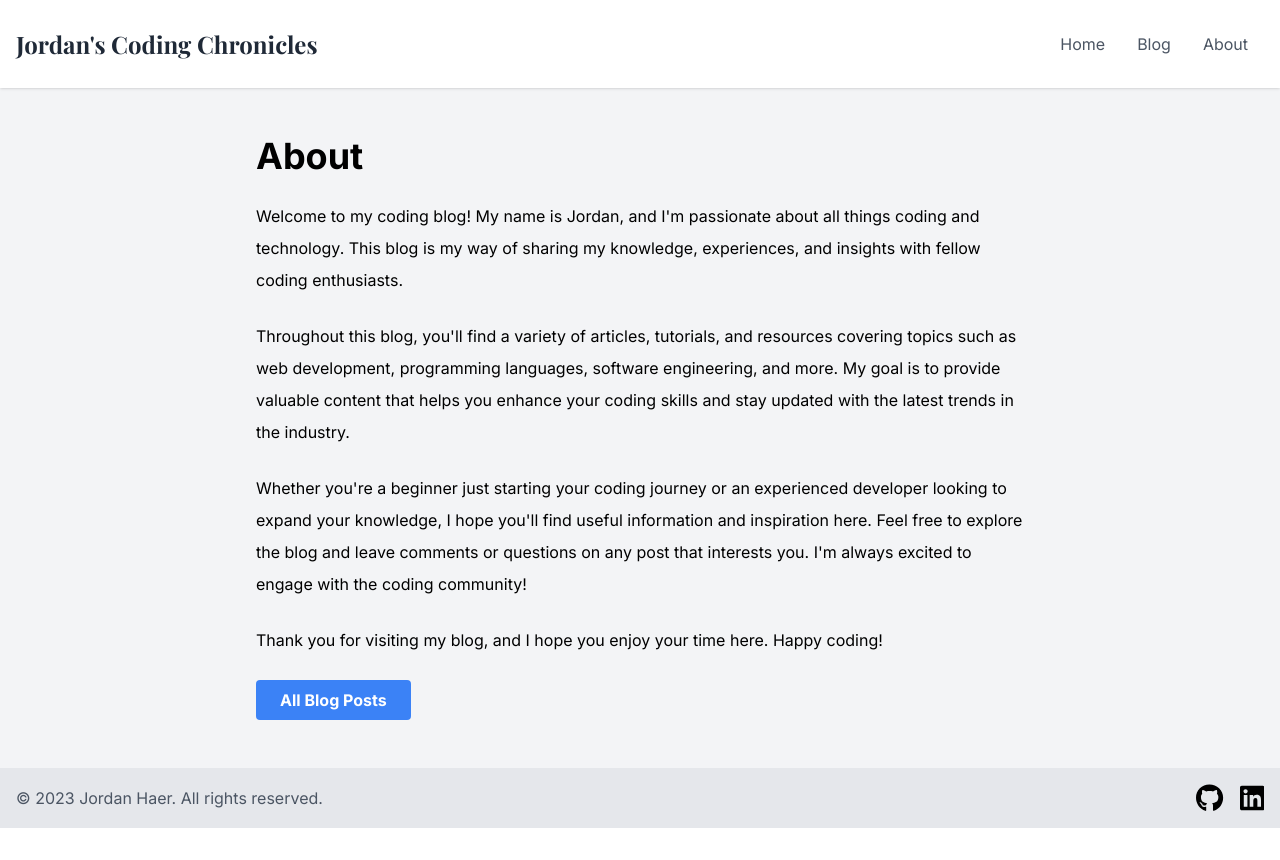
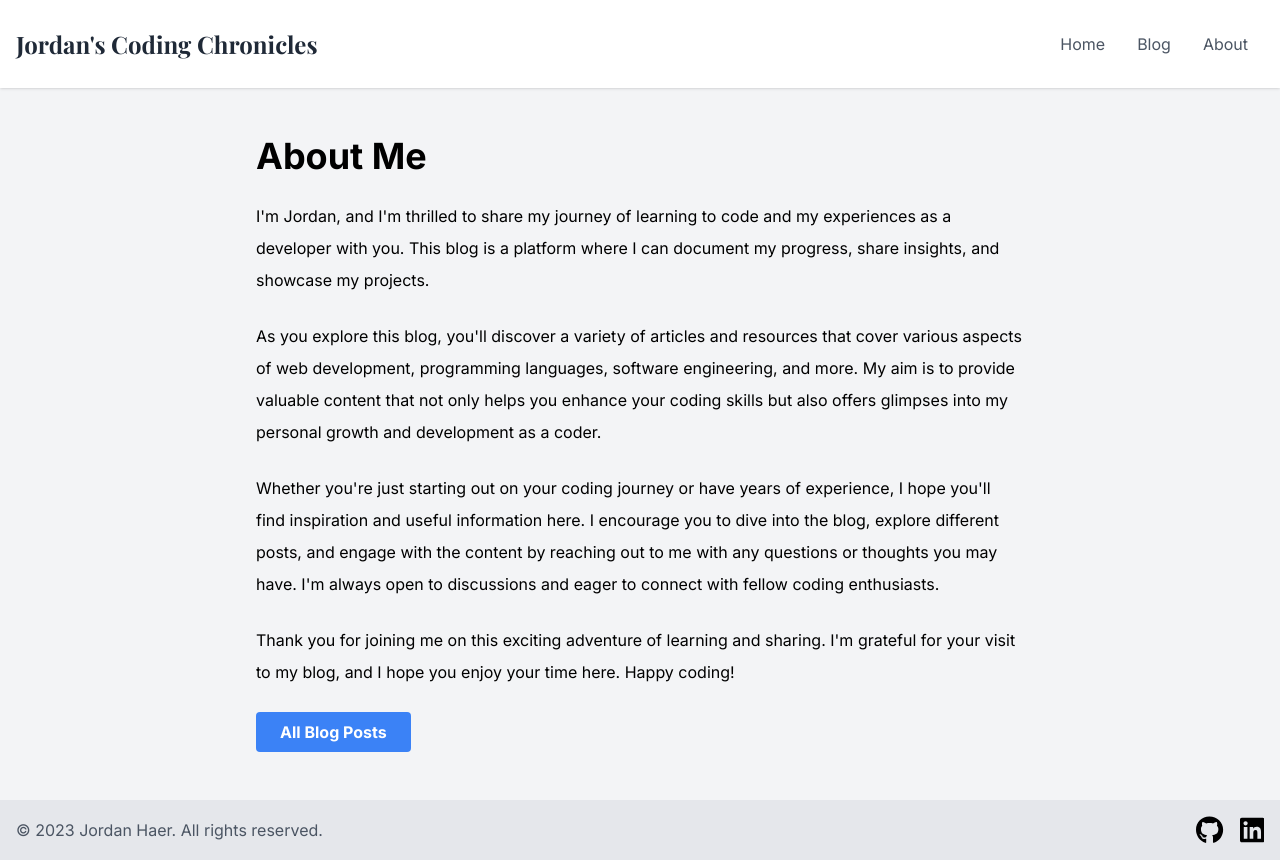
Before and after one commit to JordanHaer/coding-blog, a Next.js app: page /about in a window 1280 px wide. Before the commit the page ends 828 px from the top, so only its background shows below. Built offline with nearby package versions, Linux system fonts and the light colour scheme; a web font is replaced by a local one.

Commit message:
Changes to content

```diff
--- a/src/app/componets/AboutBody.tsx
+++ b/src/app/componets/AboutBody.tsx
@@ -6,26 +6,27 @@ export default function AboutBody() {
     <main className="flex-grow flex flex-col items-center">
       <div className="container mx-auto px-4 py-12">
         <div className="max-w-3xl mx-auto">
-          <h1 className="text-4xl font-bold mb-6">About</h1>
+          <h1 className="text-4xl font-bold mb-6">About Me</h1>
           <p className="leading-loose mb-6">
-            Welcome to my coding blog! My name is Jordan, and I&#39;m passionate about all things coding and
-            technology. This blog is my way of sharing my knowledge, experiences, and insights with fellow coding
-            enthusiasts.
+            I&#39;m Jordan, and I&#39;m thrilled to share my journey of learning to code
+            and my experiences as a developer with you. This blog is a platform where I can document my progress,
+            share insights, and showcase my projects.
           </p>
           <p className="leading-loose mb-6">
-            Throughout this blog, you&#39;ll find a variety of articles, tutorials, and resources covering topics
-            such as web development, programming languages, software engineering, and more. My goal is to provide
-            valuable content that helps you enhance your coding skills and stay updated with the latest trends in
-            the industry.
+            As you explore this blog, you&#39;ll discover a variety of articles and resources that cover various
+            aspects of web development, programming languages, software engineering, and more. My aim is to provide
+            valuable content that not only helps you enhance your coding skills but also offers glimpses into my
+            personal growth and development as a coder.
           </p>
           <p className="leading-loose mb-6">
-            Whether you&#39;re a beginner just starting your coding journey or an experienced developer looking to
-            expand your knowledge, I hope you&#39;ll find useful information and inspiration here. Feel free to
-            explore the blog and leave comments or questions on any post that interests you. I&#39;m always excited
-            to engage with the coding community!
+            Whether you&#39;re just starting out on your coding journey or have years of experience, I hope
+            you&#39;ll find inspiration and useful information here. I encourage you to dive into the blog, explore
+            different posts, and engage with the content by reaching out to me with any questions or thoughts you
+            may have. I&#39;m always open to discussions and eager to connect with fellow coding enthusiasts.
           </p>
           <p className="leading-loose mb-6">
-            Thank you for visiting my blog, and I hope you enjoy your time here. Happy coding!
+            Thank you for joining me on this exciting adventure of learning and sharing. I&#39;m grateful for your
+            visit to my blog, and I hope you enjoy your time here. Happy coding!
           </p>
           <AllBlogPostsButton />
         </div>
```
